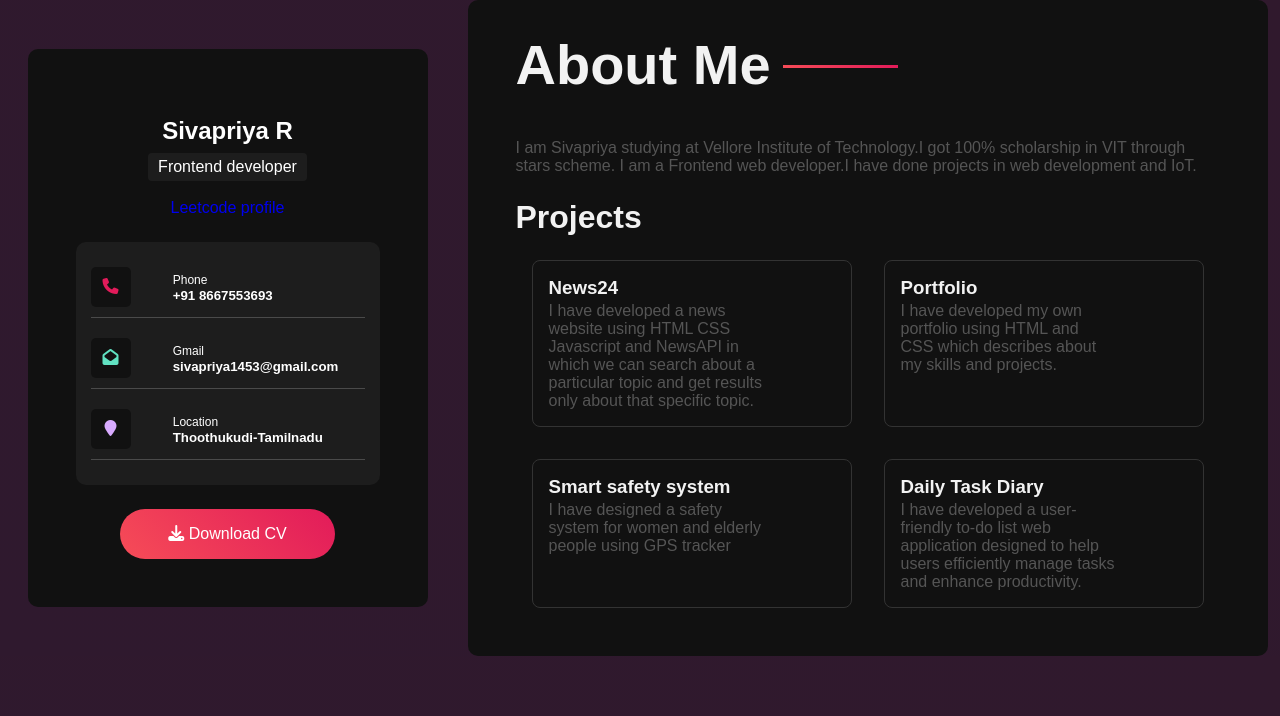
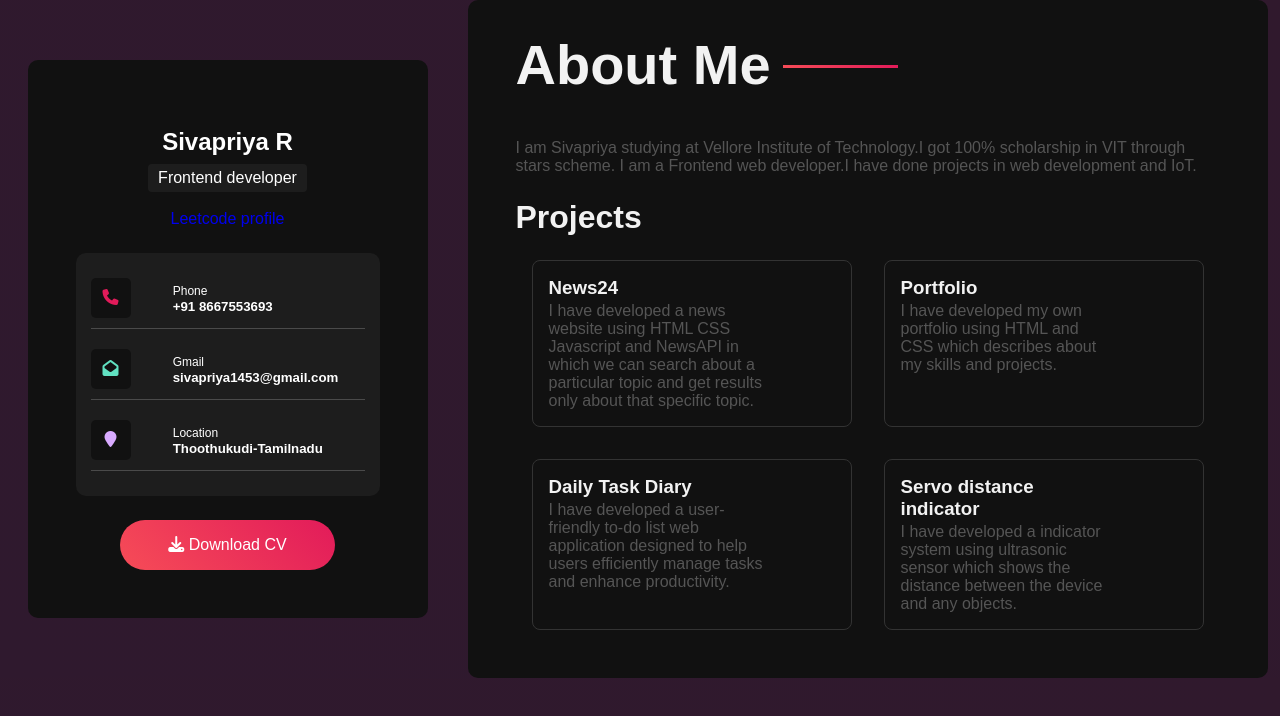
Before and after one commit to Sivapriya-R/sivapriya-portfolio.com, a plain HTML site: page index.html in a window 1280 px wide. Drawn offline with Linux system fonts and the light colour scheme.

Commit message:
Update index.html

```diff
--- a/index.html
+++ b/index.html
@@ -85,15 +85,15 @@
 
             <div class="workbox">
                 <div class="desc">
-                   <h3>Smart safety system</h3>
-                   <p>I have designed a safety system for women and elderly people using GPS tracker</p>
+                   <h3>Daily Task Diary</h3>
+                   <p>I have developed a user-friendly to-do list web application designed to help users efficiently manage tasks and enhance productivity.</p>
                 </div>
             </div>
 
-            <div class="workbox">
+              <div class="workbox">
                 <div class="desc">
-                   <h3>Daily Task Diary</h3>
-                   <p>I have developed a user-friendly to-do list web application designed to help users efficiently manage tasks and enhance productivity.</p>
+                   <h3>Servo distance indicator</h3>
+                   <p>I have developed a indicator system using ultrasonic sensor which shows the distance between the device and any objects.</p>
                 </div>
             </div>
           </div>
```
